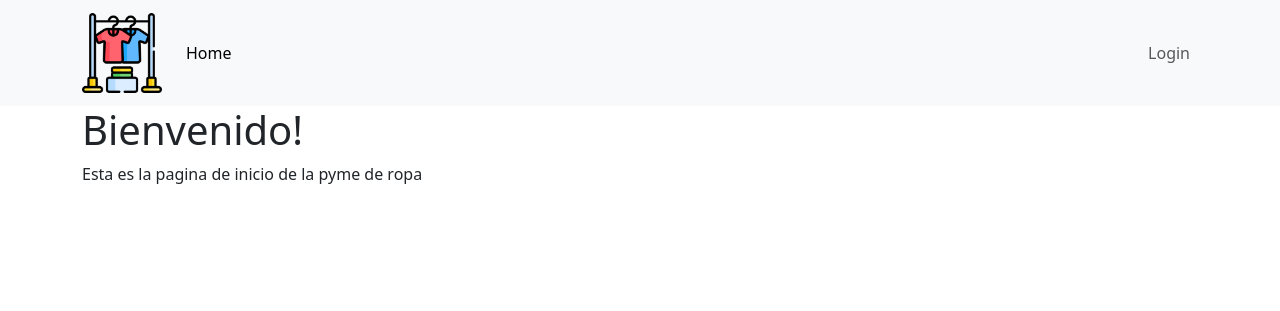
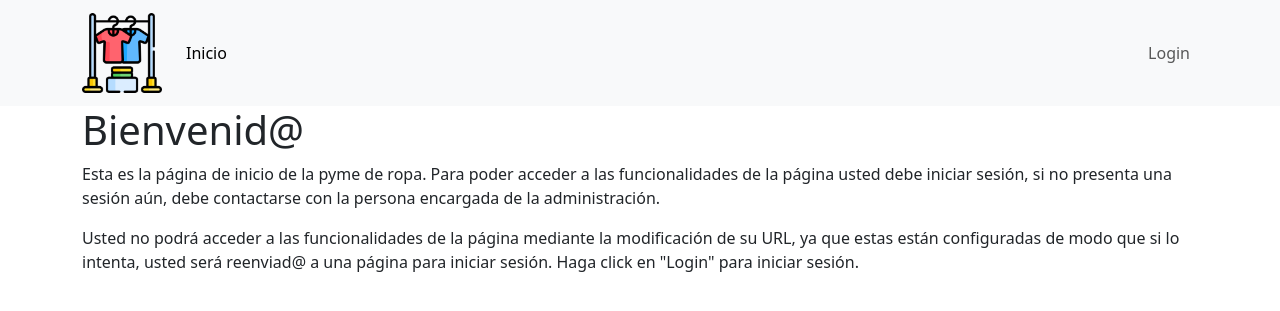
Before and after one commit to CesarOsorioUrra/PymeRopa_django, a Django app: page / in a window 1280 px wide. Shown: the top 311 px of the page. Run offline with Django 5.2, Linux system fonts and the light colour scheme.

Commit message:
segundo commit. modificacion de pagina de inicio segun usuario logeado. ahora al hacer login la pagina redirecciona a pagina de inicio

```diff
--- a/core/templates/core/home.html
+++ b/core/templates/core/home.html
@@ -3,10 +3,22 @@
 {% block content %}
 
 {% if user.is_authenticated %}
-    <h1>Bienvenido {{ user.username }}!</h1>
-    <p>Esta es la pagina de inicio de la pyme de ropa</p>
+    <h1>Bienvenid@ {{ user.username }}</h1>
+    {% if user.is_superuser %}
+        <p>Usted posee permisos de administrador, lo que implica que puede acceder a la página para realizar compras,
+            a la página de inventario, y al panel de administrción, en donde usted podrá agregar, editar, y modificar a sus empleados.
+            Haga click en "Logout" para cerrar su sesión.</p>
+    {% else %}
+        <p>Usted tiene permisos de empleado, lo que implica que puede acceder a la página para registrar ventas, y a la página para ver el inventario. Haga click en "Logout" para cerrar su sesión.</p>
+    {% endif %}
 {% else %}
-    <h1>Bienvenido!</h1>
-    <p>Esta es la pagina de inicio de la pyme de ropa</p>
+    <h1>Bienvenid@</h1>
+    <p>Esta es la página de inicio de la pyme de ropa. Para poder acceder a las funcionalidades de la página
+        usted debe iniciar sesión, si no presenta una sesión aún, debe contactarse con la persona encargada de la administración.
+    </p>
+    <p>
+        Usted no podrá acceder a las funcionalidades de la página mediante la modificación de su URL, ya que estas están configuradas
+         de modo que si lo intenta, usted será reenviad@ a una página para iniciar sesión. Haga click en "Login" para iniciar sesión.
+    </p>
 {% endif %}
 {% endblock %}
--- a/core/templates/includes/nav.html
+++ b/core/templates/includes/nav.html
@@ -15,10 +15,13 @@
             <ul class="navbar-nav">
 
                 <li class="nav-item">
-                    <a class="nav-link active" aria-current="page" href="{% url 'home' %}">Home</a>
+                    <a class="nav-link active" aria-current="page" href="{% url 'home' %}">Inicio</a>
                 </li>
 
                 {% if user.is_authenticated %}
+                        <li class="nav-item">
+                            <p class="nav-link">{{ user.username }}</p>
+                        </li>
                     {% if user.is_superuser %}
                         <li class="nav-item">
                             <a class="nav-link" href="{% url 'compras:index' %}">Compras</a>
--- a/pymeropa/settings.py
+++ b/pymeropa/settings.py
@@ -124,5 +124,5 @@ CRISPY_ALLOWED_TEMPLATE_PACKS = "bootstrap5"
 CRISPY_TEMPLATE_PACK = "bootstrap5"
 STATIC_URL = 'static/'
 LOGIN_URL = "/cuenta/login"
-LOGIN_REDIRECT_URL = '/inventario'
+LOGIN_REDIRECT_URL = '/'
 LOGOUT_REDIRECT_URL = '/'
```
